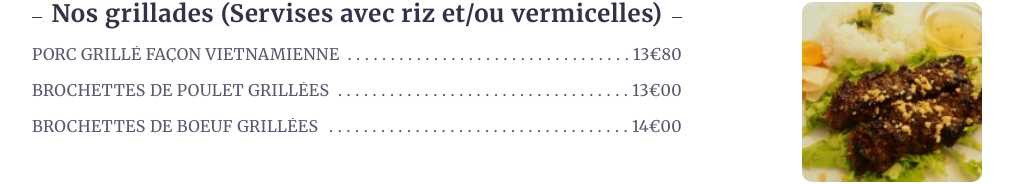
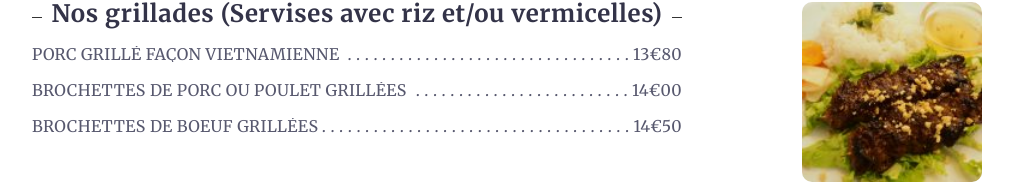
Before and after one commit to Gmayer111/van-long, a Next.js app: page /carte in a window 1280 px wide. Shown: the part 3304-3488 px from the top of the page, without its empty margins (133-1146 px from the left). Built offline with nearby package versions, Linux system fonts and the light colour scheme.

Commit message:
fix: update prices

```diff
--- a/src/data/menu-data.ts
+++ b/src/data/menu-data.ts
@@ -259,11 +259,11 @@ export const MenuItems: TMenuItems[] = [
       },
       {
         label: "Filet de Canard aux cinq épices",
-        price: "11€80",
+        price: "13€00",
       },
       {
         label: "Filet de Canard au basilic",
-        price: "11€80",
+        price: "13€00",
       },
       {
         label: "Gambas sel et poivre",
@@ -285,12 +285,12 @@ export const MenuItems: TMenuItems[] = [
         price: "13€80",
       },
       {
-        label: "Brochettes de Poulet grillées",
-        price: "13€00",
+        label: "Brochettes de Porc ou Poulet grillées",
+        price: "14€00",
       },
       {
         label: "Brochettes de Boeuf grillées",
-        price: "14€00",
+        price: "14€50",
       },
     ],
   },
@@ -317,7 +317,7 @@ export const MenuItems: TMenuItems[] = [
       },
       {
         label: "Légumes sautés",
-        price: "7€50",
+        price: "8€00",
       },
     ],
   },
```
